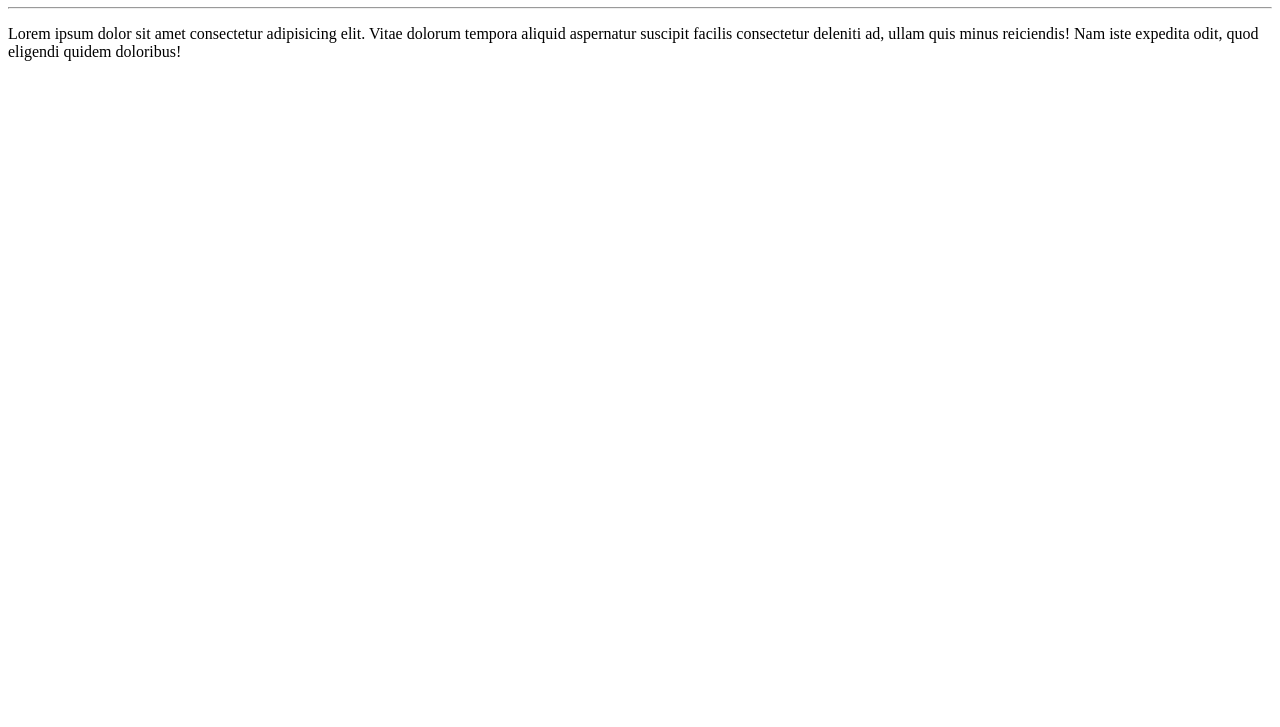
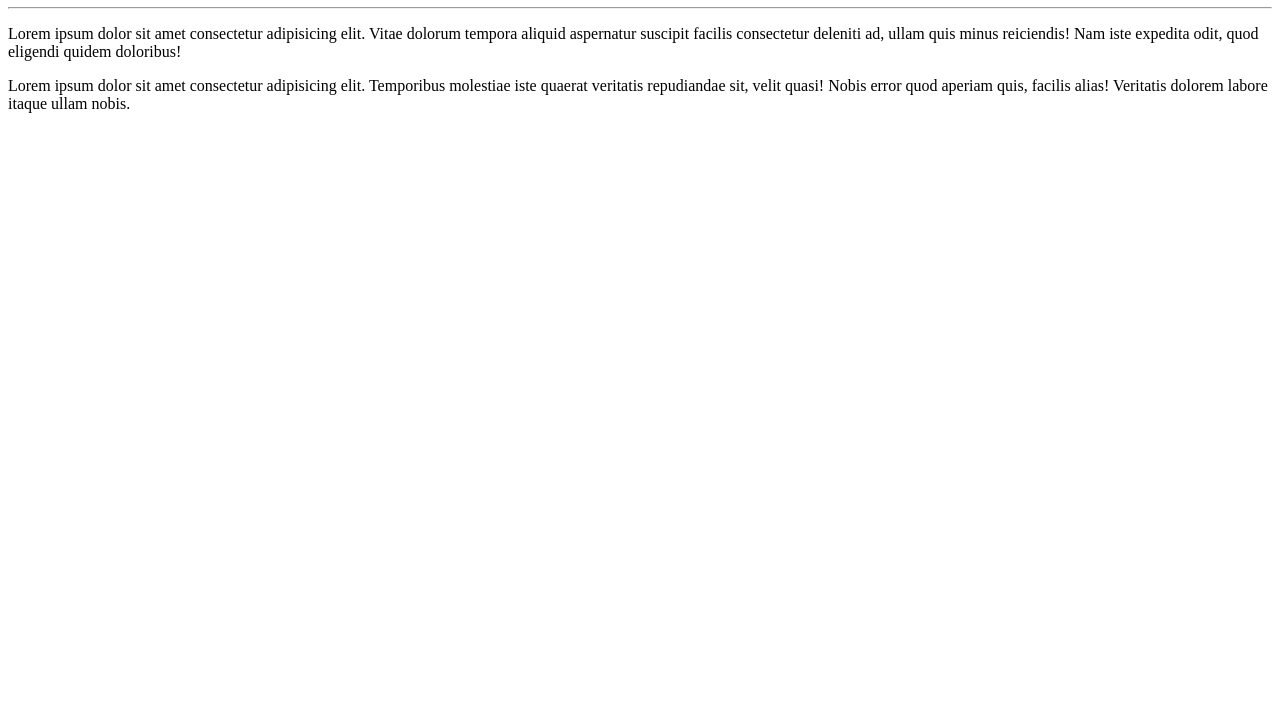
Before and after one commit to claudiaalessandracastanharo/Hello-Word, a plain HTML site: page site-exemplo/index.html in a window 1280 px wide. Shown: the part 73-800 px from the top of the page. Drawn offline with Linux system fonts and the light colour scheme.

Commit message:
atualização

```diff
--- a/site-exemplo/index.html
+++ b/site-exemplo/index.html
@@ -12,5 +12,8 @@
     <p>Lorem ipsum dolor sit amet consectetur adipisicing elit. Vitae dolorum tempora aliquid aspernatur
          suscipit facilis consectetur deleniti ad, ullam quis minus reiciendis! Nam iste expedita odit,
          quod eligendi quidem doloribus!</p>
+         <p>Lorem ipsum dolor sit amet consectetur adipisicing elit. Temporibus molestiae iste
+            quaerat veritatis repudiandae sit, velit quasi! Nobis error quod aperiam quis,
+            facilis alias! Veritatis dolorem labore itaque ullam nobis.</p>
 </body>
 </html>
```
